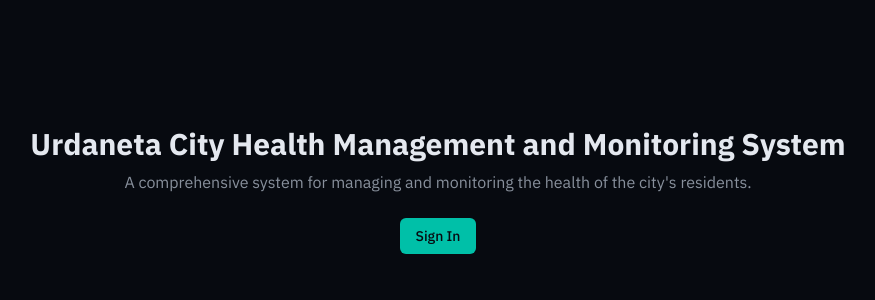
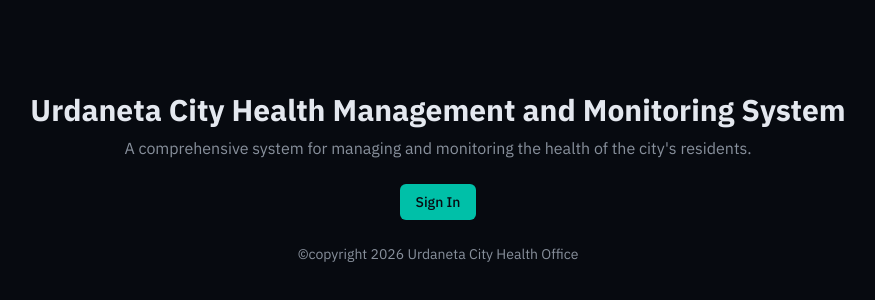
Before and after one commit to wynzyl/cho-system, a Next.js app: page / in a window 1280 px wide. Shown: the part 210-510 px from the top of the page, without its empty margins (202-1077 px from the left). Built offline with nearby package versions, Linux system fonts and the light colour scheme; no server answers.

Commit message:
change text title

```diff
--- a/app/page.tsx
+++ b/app/page.tsx
@@ -19,6 +19,9 @@ export default async function HomePage() {
       <Button asChild>
         <Link href="/login">Sign In</Link>
       </Button>
+      <div className="flex flex-col items-center my-6">
+       <section className="text-muted-foreground text-sm"> ©copyright 2026 Urdaneta City Health Office</section>
+      </div>
     </div>
   )
 }
```
